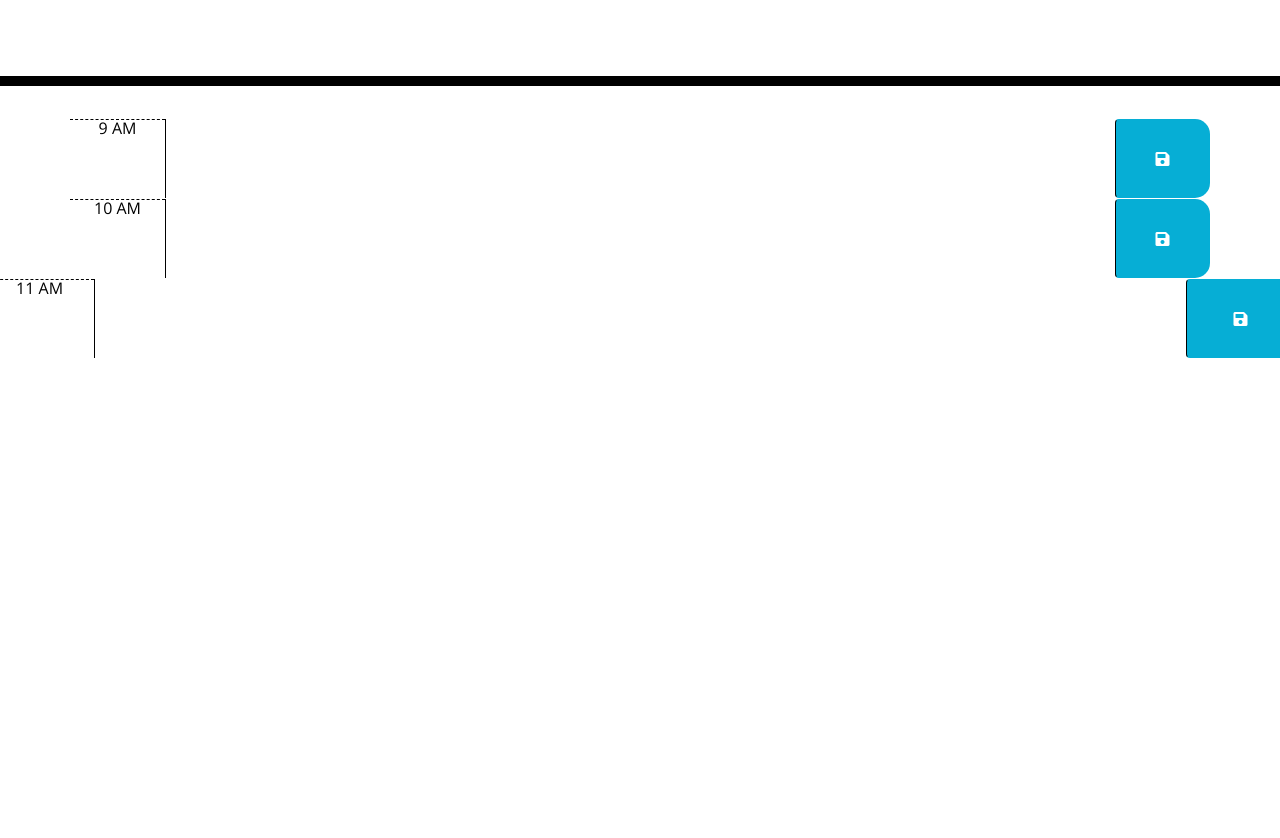
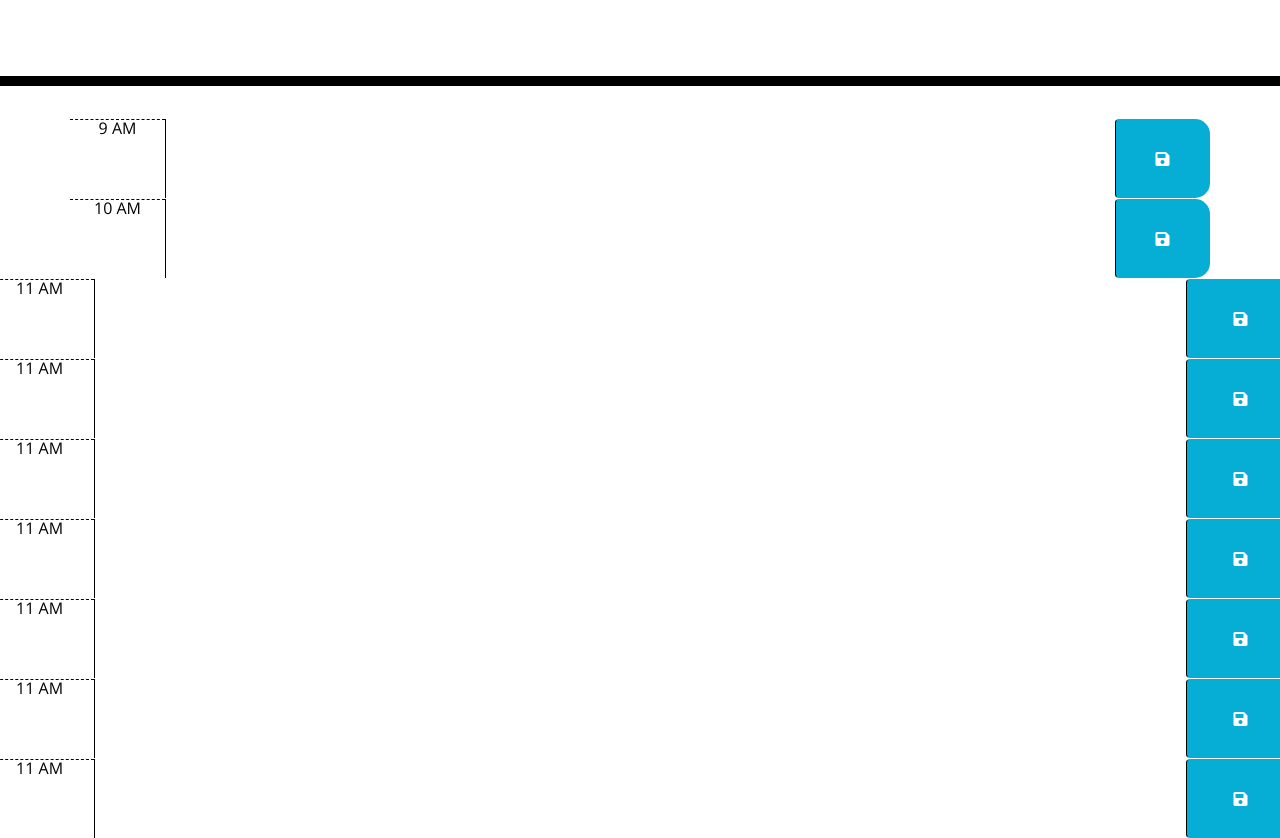
Before and after one commit to JacobReeder/Work-Day-Scheduler, a plain HTML site: page index.html in a window 1280 px wide. Shown: the part 182-1020 px from the top of the page. Before the commit the page ends 800 px from the top, so only its background shows below. Drawn offline with nearby package versions, Linux system fonts and the light colour scheme.

Commit message:
Still working on columns

```diff
--- a/index.html
+++ b/index.html
@@ -38,13 +38,56 @@
      <div class="row time-block">
       <label for="elevenAM" class="hour col-md-1">11 AM</label>
       <textarea class="col-md-10" id="eleven-AM" type="text" name="eleven-AM"></textarea>
-      <button class="btn saveBtn col-12 col-md-1" id="btn-9"><i class="fas fa-save"></i></button>
+      <button class="btn saveBtn col-12 col-md-1" id="btn-11"><i class="fas fa-save"></i></button>
     </div>
+
+     <!--12PM Timeblock LUNCH-->
+     <div class="row time-block">
+      <label for="twelvePM" class="hour col-md-1">11 AM</label>
+      <textarea class="col-md-10" id="eleven-AM" type="text" name="twelve-AM"></textarea>
+      <button class="btn saveBtn col-12 col-md-1" id="btn-12"><i class="fas fa-save"></i></button>
+    </div>
+
+     <!--1PM Timeblock -->
+     <div class="row time-block">
+      <label for="onePM" class="hour col-md-1">11 AM</label>
+      <textarea class="col-md-10" id="eleven-AM" type="text" name="one-PM"></textarea>
+      <button class="btn saveBtn col-12 col-md-1" id="btn-1"><i class="fas fa-save"></i></button>
+    </div>
+
+     <!--2PM Timeblock -->
+     <div class="row time-block">
+      <label for="twoPM" class="hour col-md-1">11 AM</label>
+      <textarea class="col-md-10" id="eleven-AM" type="text" name="two-PM"></textarea>
+      <button class="btn saveBtn col-12 col-md-1" id="btn-2"><i class="fas fa-save"></i></button>
+    </div>
+
+
+     <!--3PM Timeblock (NOT DONE)-->
+    <div class="row time-block">
+      <label for="onePM" class="hour col-md-1">11 AM</label>
+      <textarea class="col-md-10" id="eleven-AM" type="text" name="one-PM"></textarea>
+      <button class="btn saveBtn col-12 col-md-1" id="btn-11"><i class="fas fa-save"></i></button>
+    </div>
+
+     <!--4PM Timeblock (NOT DONE)-->
+    <div class="row time-block">
+      <label for="onePM" class="hour col-md-1">11 AM</label>
+      <textarea class="col-md-10" id="eleven-AM" type="text" name="one-PM"></textarea>
+      <button class="btn saveBtn col-12 col-md-1" id="btn-11"><i class="fas fa-save"></i></button>
+    </div>
+
+    <!--5PM Timeblock (NOT DONE)-->
+    <div class="row time-block">
+     <label for="onePM" class="hour col-md-1">11 AM</label>
+     <textarea class="col-md-10" id="eleven-AM" type="text" name="one-PM"></textarea>
+     <button class="btn saveBtn col-12 col-md-1" id="btn-11"><i class="fas fa-save"></i></button>
+   </div>
 
 
 
     <script src="https://code.jquery.com/jquery-3.4.1.min.js"></script>
     <script src="https://cdnjs.cloudflare.com/ajax/libs/moment.js/2.24.0/moment.min.js"></script>
-    <script src="script2.js"></script>
+    <script src="script.js"></script>
   </body>
 </html>
```
